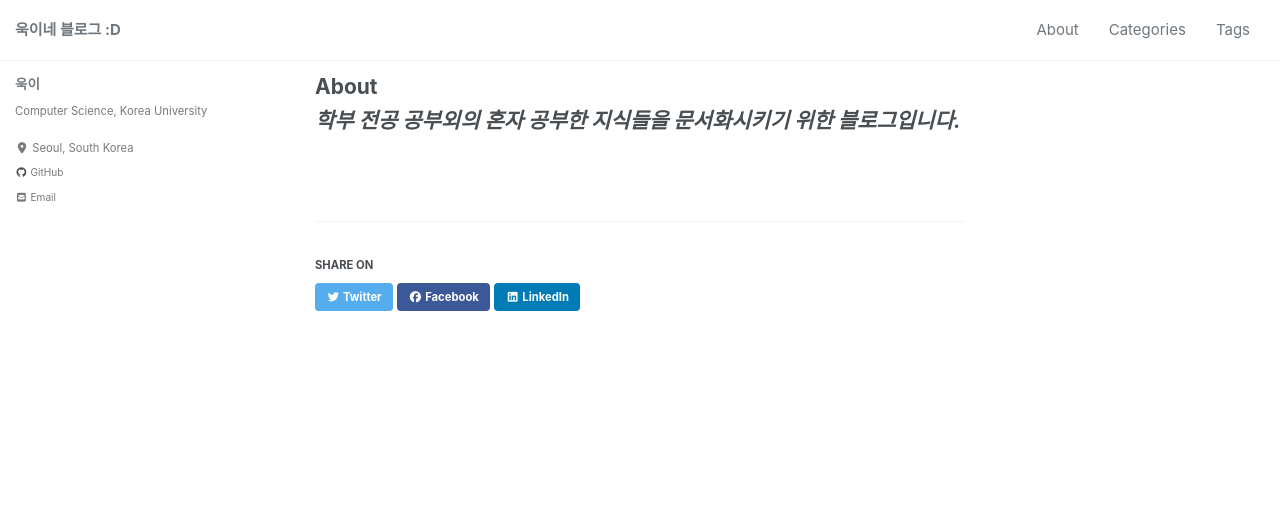
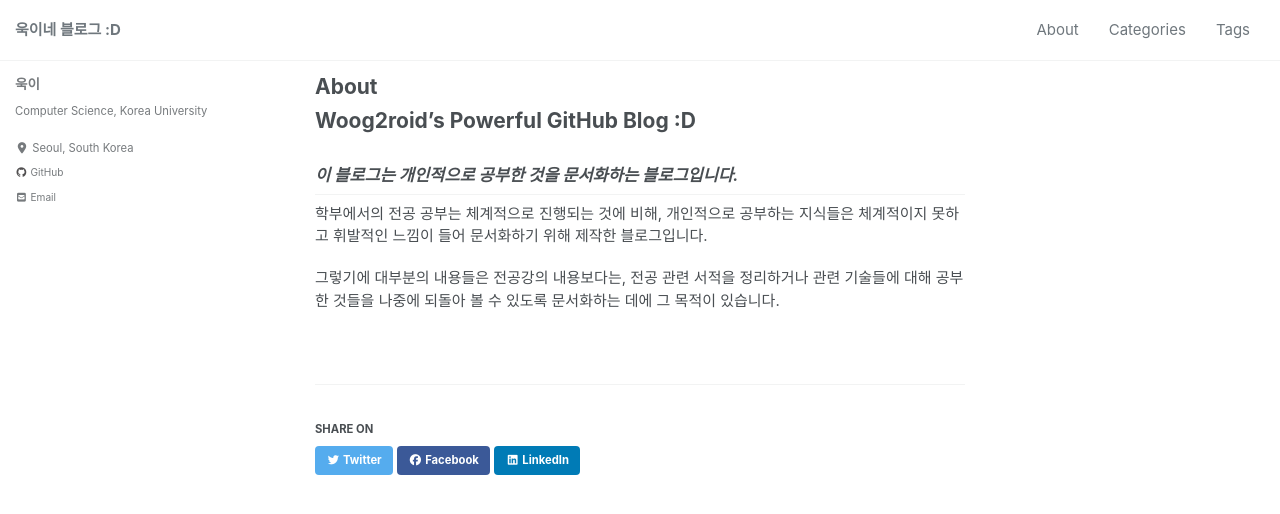
Before and after one commit to woog2roid/old-blog, a Jekyll site: the page built from _pages/about.md, in a window 1280 px wide and 900 px high. Shown: the top 514 px of the window. Built offline with Jekyll 4.4.1, drawn with Linux system fonts in a browser that asks for light colours; cached includes are drawn as plain includes; nearby versions of some CDN libraries.

Commit message:
about me

```diff
--- a/_pages/about.md
+++ b/_pages/about.md
@@ -3,4 +3,10 @@ title: "About"
 permalink: /about/
 layout: single
 ---
-# *학부 전공 공부외의 혼자 공부한 지식들을 문서화시키기 위한 블로그입니다.*
+# Woog2roid's Powerful GitHub Blog :D
+
+## *이 블로그는 개인적으로 공부한 것을 문서화하는 블로그입니다.*
+
+학부에서의 전공 공부는 체계적으로 진행되는 것에 비해, 개인적으로 공부하는 지식들은 체계적이지 못하고 휘발적인 느낌이 들어 문서화하기 위해 제작한 블로그입니다.
+
+그렇기에 대부분의 내용들은 전공강의 내용보다는, 전공 관련 서적을 정리하거나 관련 기술들에 대해 공부한 것들을 나중에 되돌아 볼 수 있도록 문서화하는 데에 그 목적이 있습니다.
```
